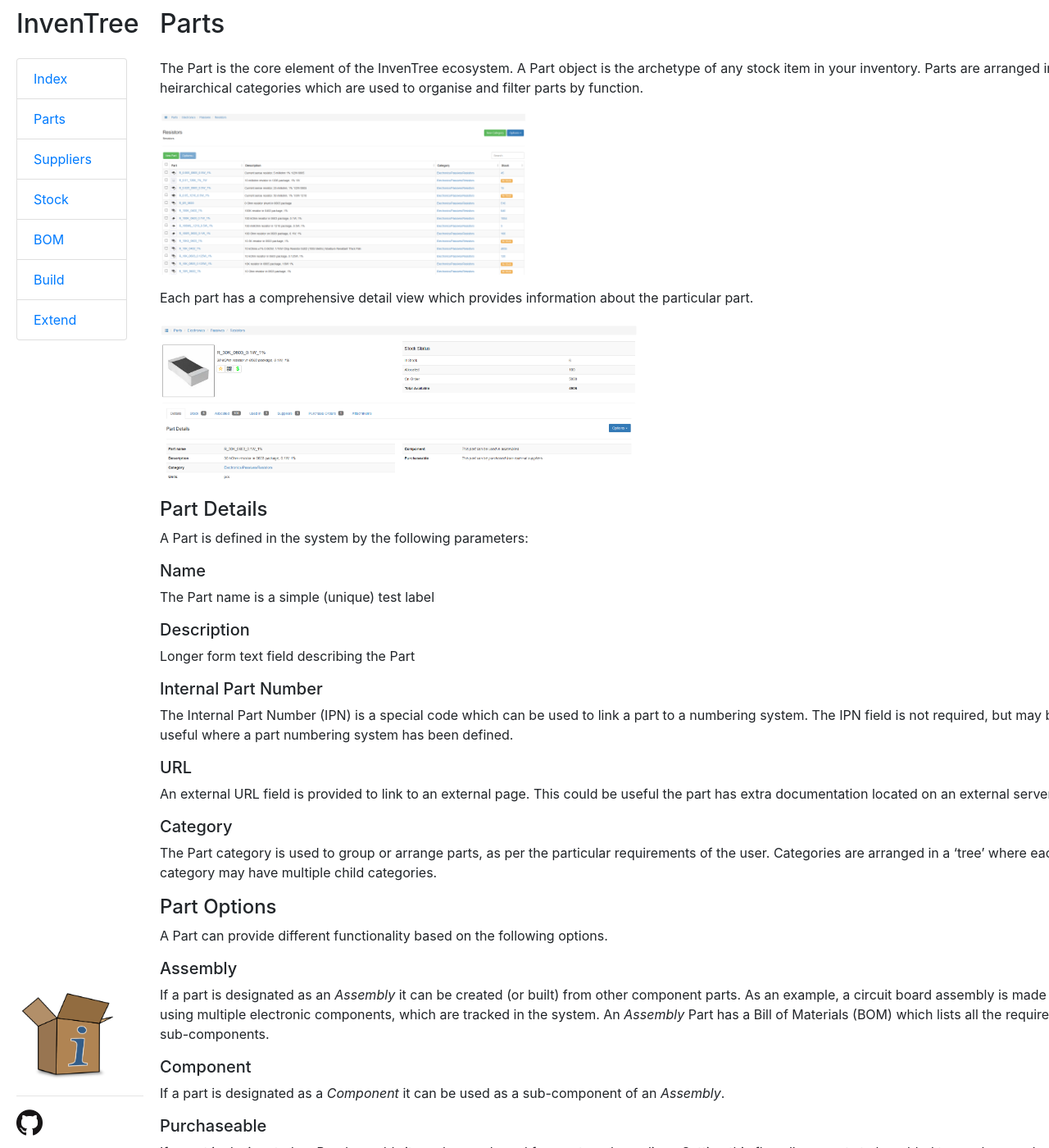
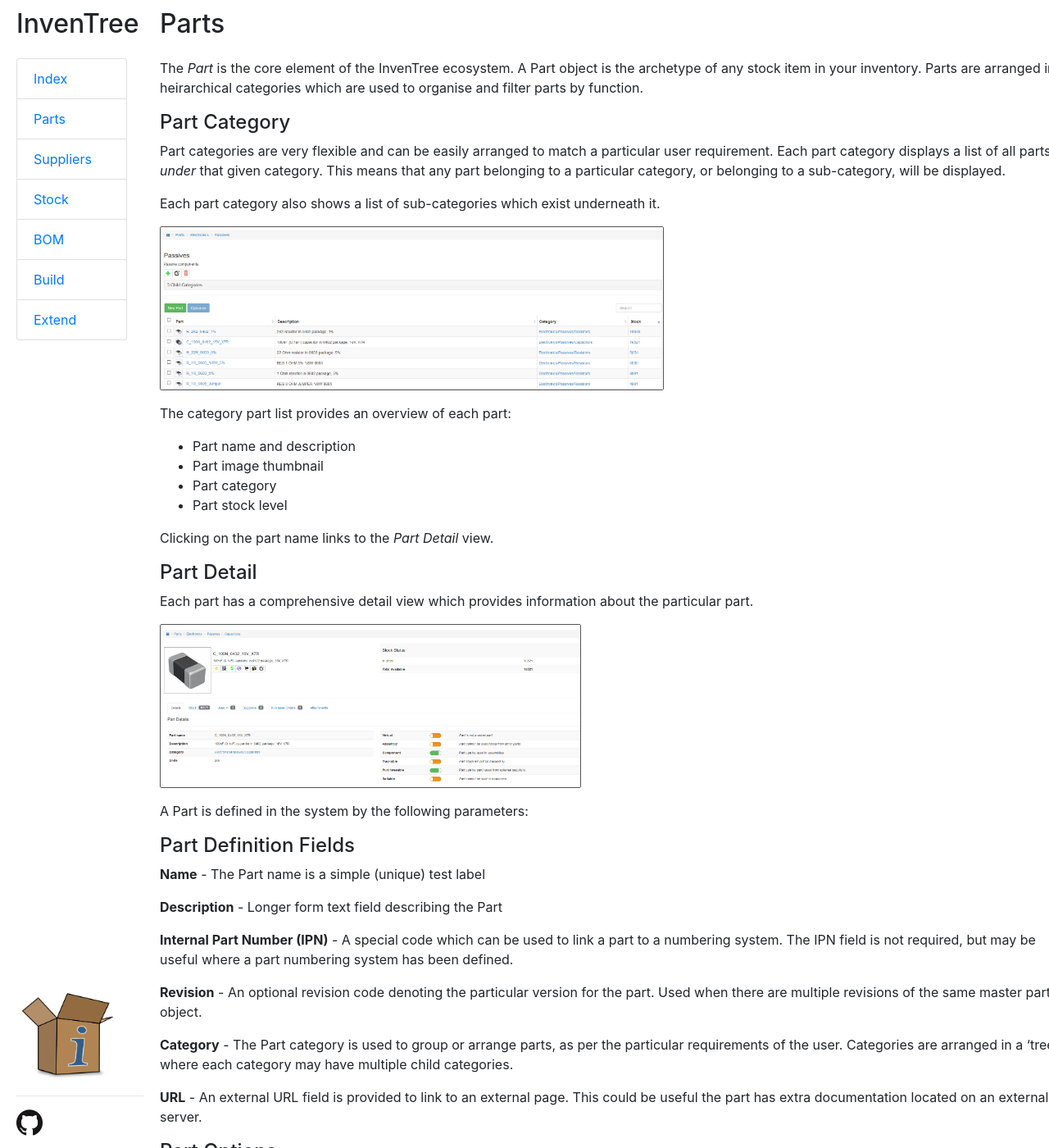
Before and after one commit to inventree/InvenTree.github.io, a Jekyll site: the page built from parts.md, in a window 1280 px wide and 1400 px high. Shown: the whole window at 82% size. Built offline with Jekyll 4.4.1, drawn with Linux system fonts in a browser that asks for light colours; some of the changed text lies outside the part shown.

Commit message:
Update parts page
- Add an inline image template

```diff
--- /dev/null
+++ b/_includes/img.html
@@ -0,0 +1,5 @@
+<figure class='image'>
+    <a href="{{ include.url }}">
+        <img class='img-inline' src='{{ include.url }}' alt='{{ include.description }}' title='{{ include.description }}'>
+    </a>
+</figure>
--- a/assets/inventree.css
+++ b/assets/inventree.css
@@ -62,4 +62,8 @@
 
 .img-inline {
     max-height: 200px;
+    max-width: 100%;
+    border: 1px solid;
+    border-color: #555;
+    border-radius: 2px;
 }
--- a/parts.md
+++ b/parts.md
@@ -2,50 +2,55 @@
 title: Parts
 ---
 
-The Part is the core element of the InvenTree ecosystem. A Part object is the archetype of any stock item in your inventory. Parts are arranged in heirarchical categories which are used to organise and filter parts by function.
+The *Part* is the core element of the InvenTree ecosystem. A Part object is the archetype of any stock item in your inventory. Parts are arranged in heirarchical categories which are used to organise and filter parts by function.
 
-![part category](/assets/img/part/part_category.png){:class="img-inline"}
+## Part Category
+
+Part categories are very flexible and can be easily arranged to match a particular user requirement. Each part category displays a list of all parts *under* that given category. This means that any part belonging to a particular category, or belonging to a sub-category, will be displayed.
+
+Each part category also shows a list of sub-categories which exist underneath it.
+
+{% include img.html url="/assets/img/part/part_category.png" description="Parts are arranged in categories" %}
+
+The category part list provides an overview of each part:
+
+* Part name and description
+* Part image thumbnail
+* Part category
+* Part stock level
+
+Clicking on the part name links to the *Part Detail* view.
+
+## Part Detail
 
 Each part has a comprehensive detail view which provides information about the particular part.
 
-![part overview](/assets/img/part/part_overview.png){:class="img-inline"}
-
-## Part Details
+{% include img.html url="/assets/img/part/part_overview.png" description="Part details" %}
 
 A Part is defined in the system by the following parameters:
 
-### Name
+## Part Definition Fields
 
-The Part name is a simple (unique) test label
+**Name** - The Part name is a simple (unique) test label
 
-### Description
+**Description** - Longer form text field describing the Part
 
-Longer form text field describing the Part
+**Internal Part Number (IPN)** - A special code which can be used to link a part to a numbering system. The IPN field is not required, but may be useful where a part numbering system has been defined.
 
-### Internal Part Number
+**Revision** - An optional revision code denoting the particular version for the part. Used when there are multiple revisions of the same master part object.
 
-The Internal Part Number (IPN) is a special code which can be used to link a part to a numbering system. The IPN field is not required, but may be useful where a part numbering system has been defined.
+**Category** - The Part category is used to group or arrange parts, as per the particular requirements of the user. Categories are arranged in a 'tree' where each category may have multiple child categories.
 
-### URL
-
-An external URL field is provided to link to an external page. This could be useful the part has extra documentation located on an external server.
-
-### Category
-
-The Part category is used to group or arrange parts, as per the particular requirements of the user. Categories are arranged in a 'tree' where each category may have multiple child categories.
+**URL** - An external URL field is provided to link to an external page. This could be useful the part has extra documentation located on an external server.
 
 ## Part Options
 
 A Part can provide different functionality based on the following options.
 
-### Assembly
+**Virtual** - A *Virtual* part is one which does not physically exist but should still be tracked in the system. This could be a process step,  machine time, software license, etc.
 
-If a part is designated as an *Assembly* it can be created (or built) from other component parts. As an example, a circuit board assembly is made using multiple electronic components, which are tracked in the system. An *Assembly* Part has a Bill of Materials (BOM) which lists all the required sub-components.
+**Assembly** - If a part is designated as an *Assembly* it can be created (or built) from other component parts. As an example, a circuit board assembly is made using multiple electronic components, which are tracked in the system. An *Assembly* Part has a Bill of Materials (BOM) which lists all the required sub-components.
 
-### Component
+**Component** - If a part is designated as a *Component* it can be used as a sub-component of an *Assembly*.
 
-If a part is designated as a *Component* it can be used as a sub-component of an *Assembly*.
-
-### Purchaseable
-
-If a part is designated as *Purchaseable* it can be purchased from external suppliers. Setting this flag allows parts to be added to purchase orders.
+**Purchaseable** - If a part is designated as *Purchaseable* it can be purchased from external suppliers. Setting this flag allows parts to be added to purchase orders.
```
Also changed, not shown: assets/img/part/part_category.png, assets/img/part/part_list_hover.png (added), assets/img/part/part_overview.png.
